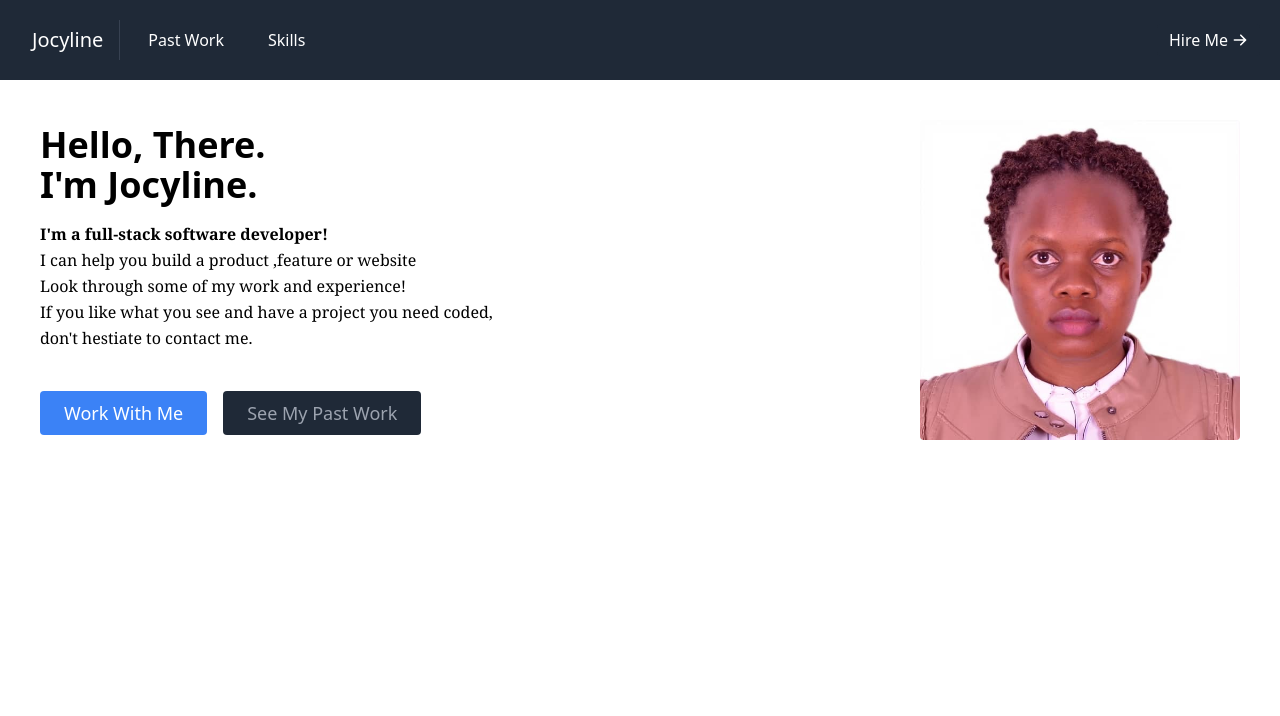
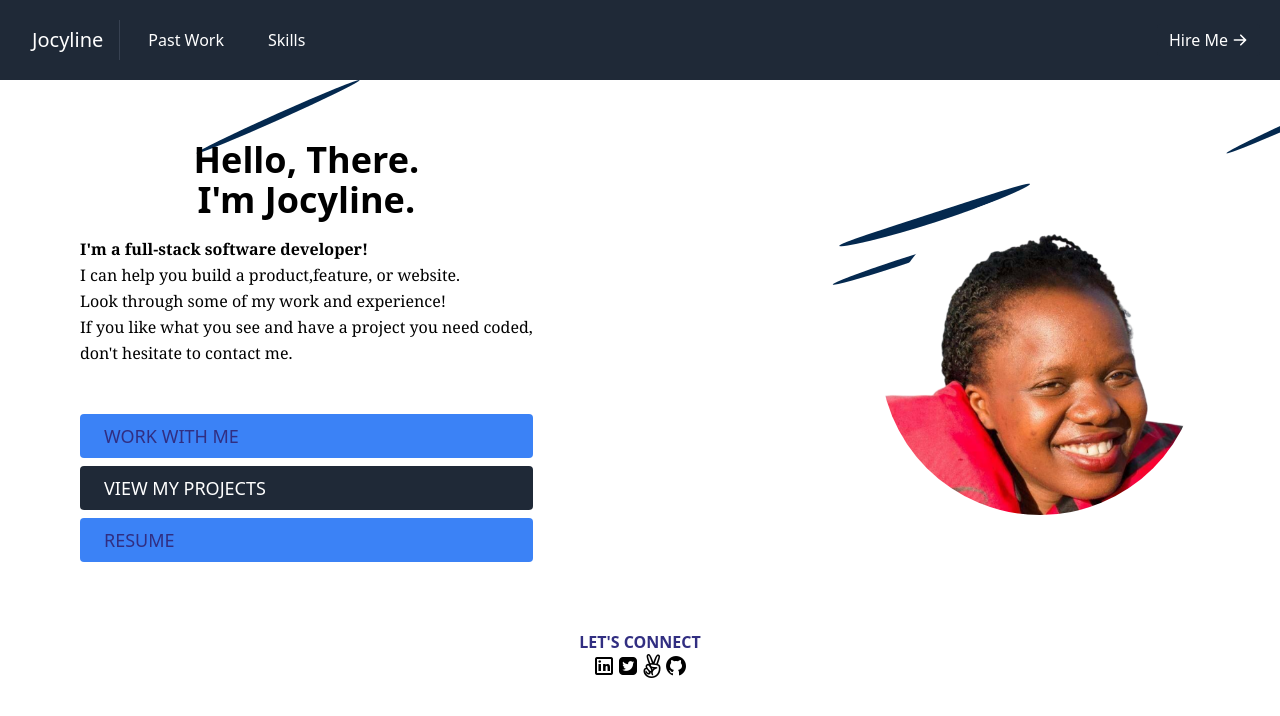
Before and after one commit to Jmagero/portfolio, a React (Create React App) app: page /about in a window 1280 px wide. Shown: the top 716 px of the page. Built offline with nearby package versions, Linux system fonts and the light colour scheme.

Commit message:
restyle the about section

```diff
--- a/src/components/About.js
+++ b/src/components/About.js
@@ -2,9 +2,9 @@ import React from 'react';
 import { Link } from 'react-router-dom';
 
 const About = () => (
-  <section id="about">
-    <div className="container mx-auto flex px-10 py-10 md:flex-row flex-col items-center">
-      <div className="lg:flex-grow md:w-1/2 lg:pr-24 md:pr-16 flex flex-col md:items-start md:text-left mb-16 md:mb-0 items-center text-center">
+  <section id="about" className="bg-about">
+    <div className="container mx-auto h-full px-20 py-10 flex justify-between  md:flex-row flex-col items-center">
+      <div className="py-5">
         <h1 className="title-font sm:text-4xl text-3xl mb-4 font-black text-grey">
           Hello, There.
           <br />
@@ -13,35 +13,75 @@ const About = () => (
         <p className="mb-10 leading-relaxed text-justify font-serif">
           <span className="font-bold">I&apos;m a full-stack software developer!</span>
           <br />
-          I can help you build a product ,feature or website
+          I can help you build a product,feature, or website.
           <br />
           Look through some of my work and experience!
           <br />
           If you like what you see and have a project you need coded,
           <br />
-          don&apos;t hestiate to contact me.
+          don&apos;t hesitate to contact me.
         </p>
-        <div className="flex justify-center">
+        <div className="flex flex-col">
           <Link
             to="/contact"
-            className="inline-flex text-white bg-blue-500 border-0 py-2 px-6 focus:outline-none hover:bg-green-600 rounded text-lg"
+            className="inline-flex text-indigo-900 bg-blue-500 border-0 py-2 px-6 my-2 focus:outline-none hover:bg-green-600 rounded text-lg"
           >
-            Work With Me
+            WORK WITH ME
           </Link>
           <Link
             to="/"
-            className="ml-4 inline-flex text-gray-400 bg-gray-800 border-0 py-2 px-6 focus:outline-none hover:bg-gray-700 hover:text-white rounded text-lg"
+            className="inline-flex text-white bg-gray-800 border-0 py-2 px-6 focus:outline-none hover:bg-gray-700 hover:text-white rounded text-lg"
           >
-            See My Past Work
+            VIEW MY PROJECTS
           </Link>
+          <a
+            className="inline-flex text-indigo-900 bg-blue-500 border-0 py-2 px-6 my-2 focus:outline-none hover:bg-green-600 rounded text-lg"
+            href="./resume.pdf"
+            download
+          >
+            RESUME
+          </a>
         </div>
       </div>
-      <div className="lg:max-w-lg lg:w-80 md:w-1/2 w-5/6 rounded-md border-gray-300">
+      <div className="w-80">
         <img
-          className="object-cover object-center rounded"
+          className="object-contain md:object-scale-down rounded-full"
           alt="hero"
-          src="./myself.jpg"
+          src="./jocyline.png"
         />
+      </div>
+    </div>
+    <div className="flex flex-col items-center">
+      <h1 className="text-indigo-900 font-bold">LET&apos;S CONNECT</h1>
+      <div className="flex justify-center">
+        <a
+          href="https://www.linkedin.com/in/jocyline-magero/"
+          target="_blank"
+          rel="noreferrer"
+        >
+          <img src="./linkedin.png" alt="github" />
+        </a>
+        <a
+          href="https://twitter.com/magero_jocyline"
+          target="_blank"
+          rel="noreferrer"
+        >
+          <img src="./twitter.png" alt="github" />
+        </a>
+        <a
+          href="https://angel.co/u/jocyline-magero"
+          target="_blank"
+          rel="noreferrer"
+        >
+          <img src="./angelist.png" alt="github" />
+        </a>
+        <a
+          href="https://github.com/"
+          target="_blank"
+          rel="noreferrer"
+        >
+          <img src="./github.png" alt="github" />
+        </a>
       </div>
     </div>
   </section>
--- a/tailwind.config.js
+++ b/tailwind.config.js
@@ -2,7 +2,11 @@ module.exports = {
   purge: ['./src/**/*.{js,jsx,ts,tsx}', './public/index.html'],
   darkMode: false, // or 'media' or 'class'
   theme: {
-    extend: {},
+    extend: {
+      backgroundImage: {
+        about: "url('./flame-move.png')",
+      },
+    },
   },
   variants: {
     extend: {},
```
